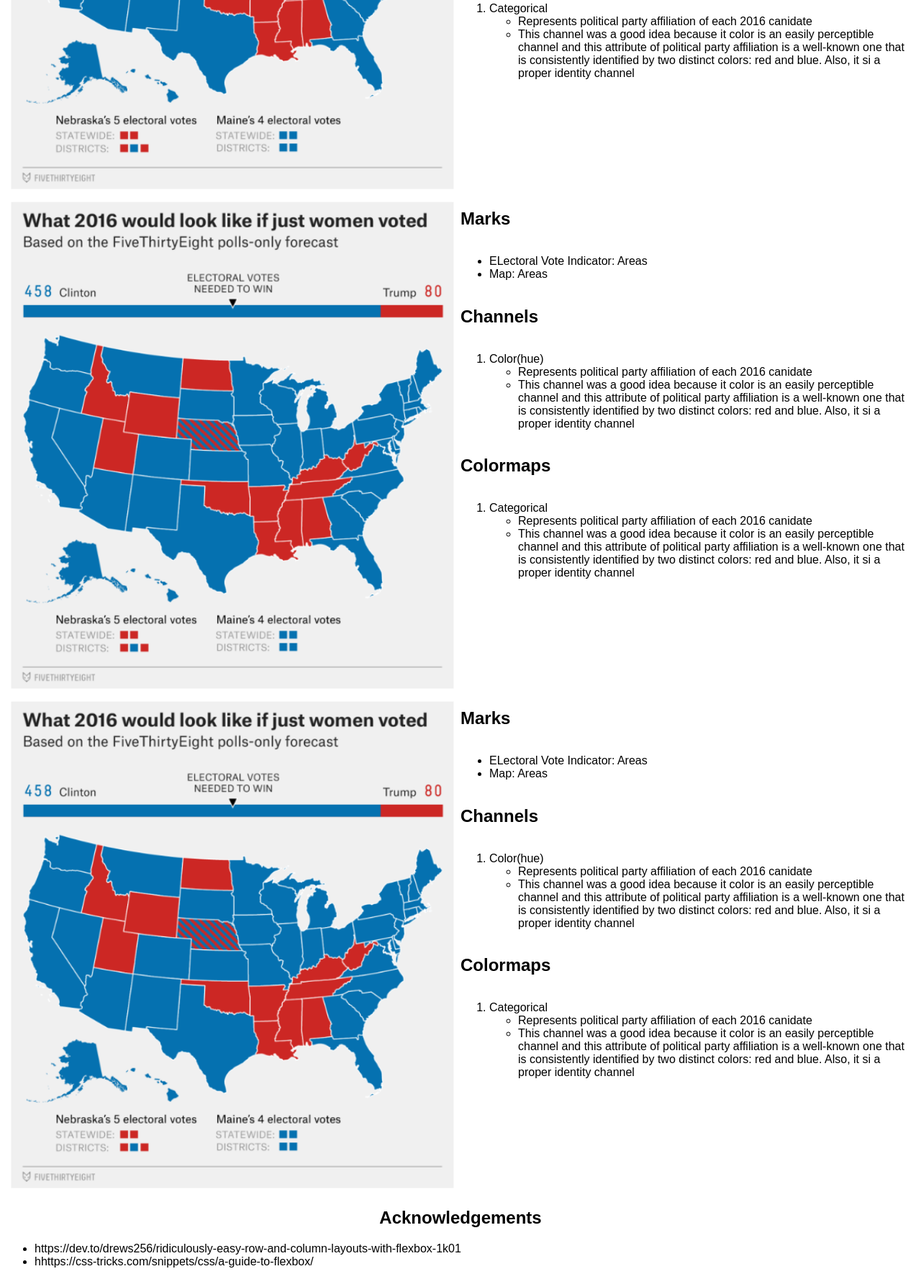
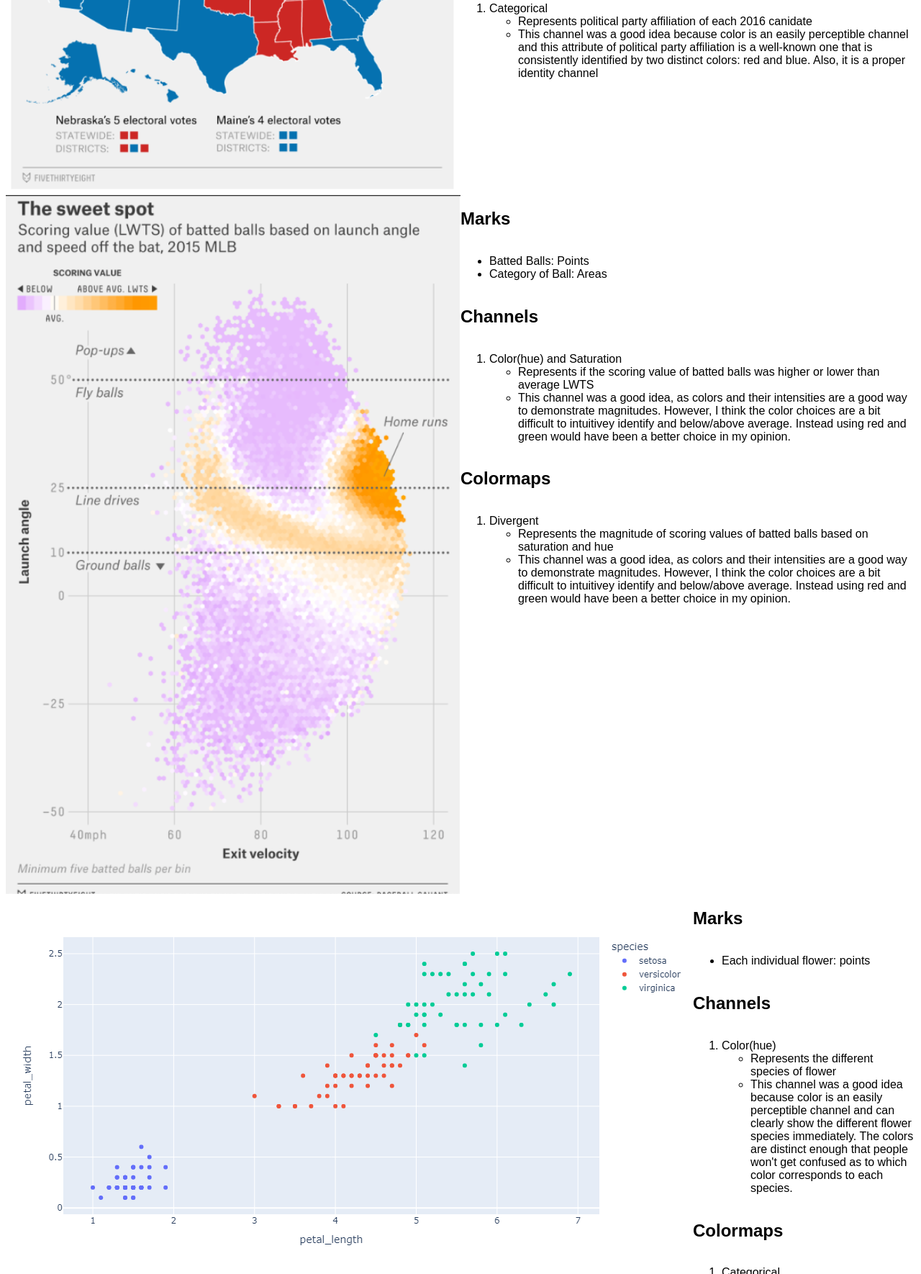
Before and after one commit to DS4200-S23-Class/hw-03-hw-03-anushka-and-monisha, a plain HTML site: page index.html in a window 1280 px wide. Shown: the part 543-2313 px from the top of the page at 72% size. Drawn offline with Linux system fonts and the light colour scheme; files whose address does not match are found by name.

Commit message:
anushka push

```diff
--- a/index.html
+++ b/index.html
@@ -33,7 +33,7 @@
 
         <!--create flexbox column for vis1 img-->
         <div class = 'column'>
-            <img src= "C:\Users\monis\Documents\DS4200\hw-03-hw-03-anushka-and-monisha\img\vis1.png">
+            <img src= "img\vis1.png">
         </div>
 
         <!--create flexbox column for vis1 answers-->
@@ -43,7 +43,7 @@
             <h2>Marks</h2>
 
             <ul>
-                <li>ELectoral Vote Indicator: Areas
+                <li>Electoral Vote Indicator: Areas
                 <li>Map: Areas
             </ul>
 
@@ -52,7 +52,7 @@
                 <li>Color(hue)
                 <ul>
                     <li>Represents political party affiliation of each 2016 canidate
-                    <li>This channel was a good idea because it color is an easily perceptible channel and this attribute of political party affiliation is a well-known one that is consistently identified by two distinct colors: red and blue. Also, it si a proper identity channel
+                    <li>This channel was a good idea because color is an easily perceptible channel and this attribute of political party affiliation is a well-known one that is consistently identified by two distinct colors: red and blue. Also, it is a proper identity channel
                 </ul>
             </ol>
 
@@ -61,7 +61,7 @@
                 <li>Categorical
                 <ul>
                     <li>Represents political party affiliation of each 2016 canidate
-                    <li>This channel was a good idea because it color is an easily perceptible channel and this attribute of political party affiliation is a well-known one that is consistently identified by two distinct colors: red and blue. Also, it si a proper identity channel
+                    <li>This channel was a good idea because color is an easily perceptible channel and this attribute of political party affiliation is a well-known one that is consistently identified by two distinct colors: red and blue. Also, it is a proper identity channel
                 </ul>
             </ol>
 
@@ -76,7 +76,7 @@
 
         <!--create flexbox column for vis2 img-->
         <div class = 'column'>
-            <img src= "C:\Users\monis\Documents\DS4200\hw-03-hw-03-anushka-and-monisha\img\vis1.png">
+            <img src= "img\vis2.png">
         </div>
 
         <!--create flexbox column for vis2 answers-->
@@ -86,25 +86,29 @@
             <h2>Marks</h2>
 
             <ul>
-                <li>ELectoral Vote Indicator: Areas
-                <li>Map: Areas
+                <li>Batted Balls: Points
+                <li>Category of Ball: Areas
             </ul>
 
             <h2>Channels</h2>
             <ol>
-                <li>Color(hue)
+                <li>Color(hue) and Saturation
                 <ul>
-                    <li>Represents political party affiliation of each 2016 canidate
-                    <li>This channel was a good idea because it color is an easily perceptible channel and this attribute of political party affiliation is a well-known one that is consistently identified by two distinct colors: red and blue. Also, it si a proper identity channel
+                    <li>Represents if the scoring value of batted balls was higher or lower than average LWTS
+                    <li>This channel was a good idea, as colors and their intensities are a good way to demonstrate magnitudes. However,
+                        I think the color choices are a bit difficult to intuitivey identify and below/above average. Instead using red and green
+                        would have been a better choice in my opinion.
                 </ul>
             </ol>
 
             <h2>Colormaps</h2>
             <ol>
-                <li>Categorical
+                <li>Divergent
                 <ul>
-                    <li>Represents political party affiliation of each 2016 canidate
-                    <li>This channel was a good idea because it color is an easily perceptible channel and this attribute of political party affiliation is a well-known one that is consistently identified by two distinct colors: red and blue. Also, it si a proper identity channel
+                    <li>Represents the magnitude of scoring values of batted balls based on saturation and hue
+                    <li>This channel was a good idea, as colors and their intensities are a good way to demonstrate magnitudes. However,
+                        I think the color choices are a bit difficult to intuitivey identify and below/above average. Instead using red and green
+                        would have been a better choice in my opinion.
                 </ul>
             </ol>
 
@@ -117,7 +121,7 @@
 
         <!--create flexbox column for created vis-->
         <div class = 'column'>
-            <img src= "C:\Users\monis\Documents\DS4200\hw-03-hw-03-anushka-and-monisha\img\vis1.png">
+            <img src= "img\vis3.png">
         </div>
 
         <!--create flexbox column for created vis-->
@@ -127,16 +131,15 @@
             <h2>Marks</h2>
 
             <ul>
-                <li>ELectoral Vote Indicator: Areas
-                <li>Map: Areas
+                <li>Each individual flower: points
             </ul>
 
             <h2>Channels</h2>
             <ol>
                 <li>Color(hue)
                 <ul>
-                    <li>Represents political party affiliation of each 2016 canidate
-                    <li>This channel was a good idea because it color is an easily perceptible channel and this attribute of political party affiliation is a well-known one that is consistently identified by two distinct colors: red and blue. Also, it si a proper identity channel
+                    <li>Represents the different species of flower
+                    <li>This channel was a good idea because color is an easily perceptible channel and can clearly show the different flower species immediately. The colors are distinct enough that people won't get confused as to which color corresponds to each species.
                 </ul>
             </ol>
 
@@ -144,8 +147,8 @@
             <ol>
                 <li>Categorical
                 <ul>
-                    <li>Represents political party affiliation of each 2016 canidate
-                    <li>This channel was a good idea because it color is an easily perceptible channel and this attribute of political party affiliation is a well-known one that is consistently identified by two distinct colors: red and blue. Also, it si a proper identity channel
+                    <li>Represents the different species of flower
+                    <li>This channel was a good idea because color is an easily perceptible channel and can clearly show the different flower species immediately. The colors are distinct enough that people won't get confused as to which color corresponds to each species.
                 </ul>
             </ol>
 
```
Also changed, not shown: img/vis3.png (added), 1 other file.
